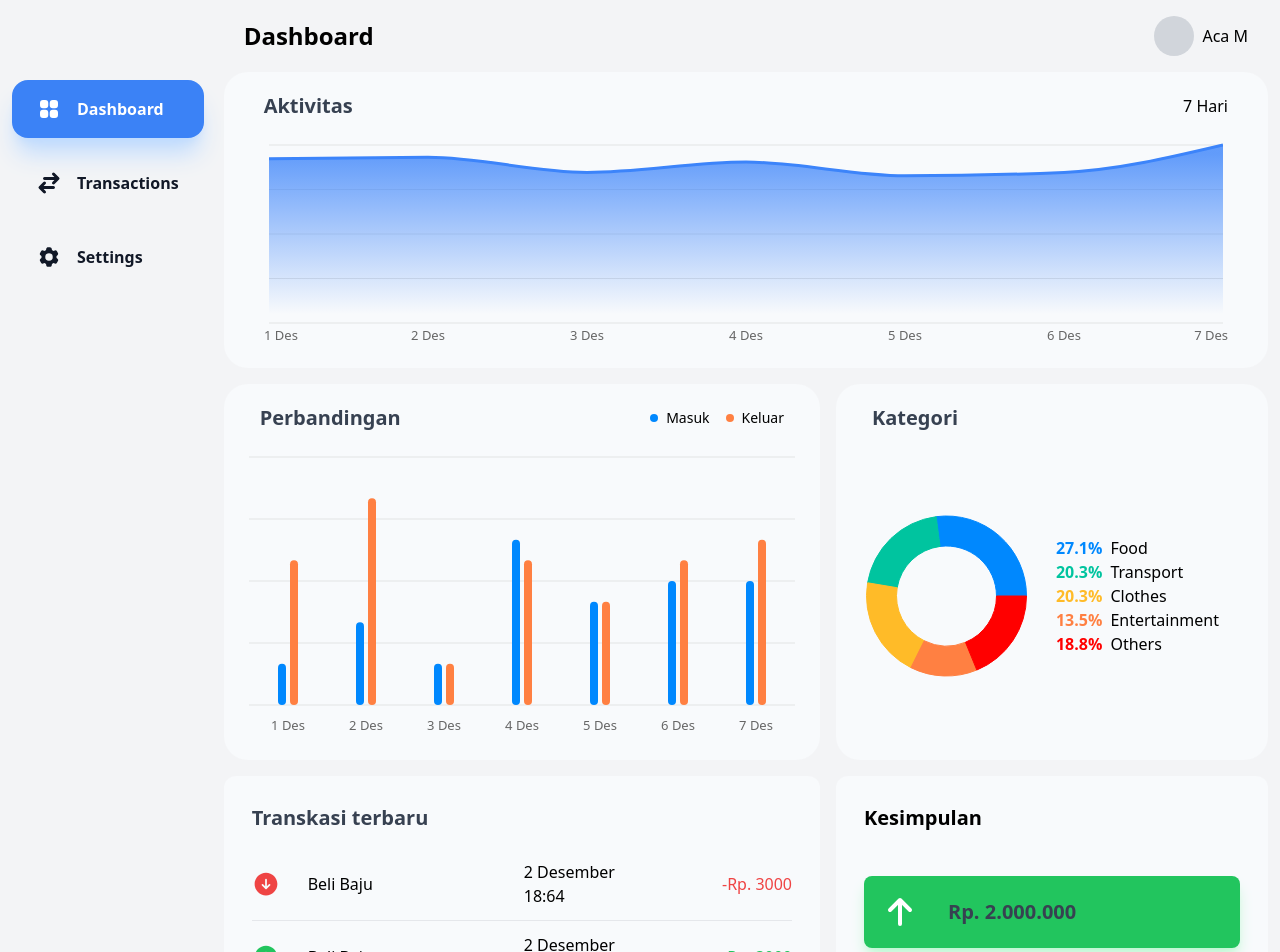
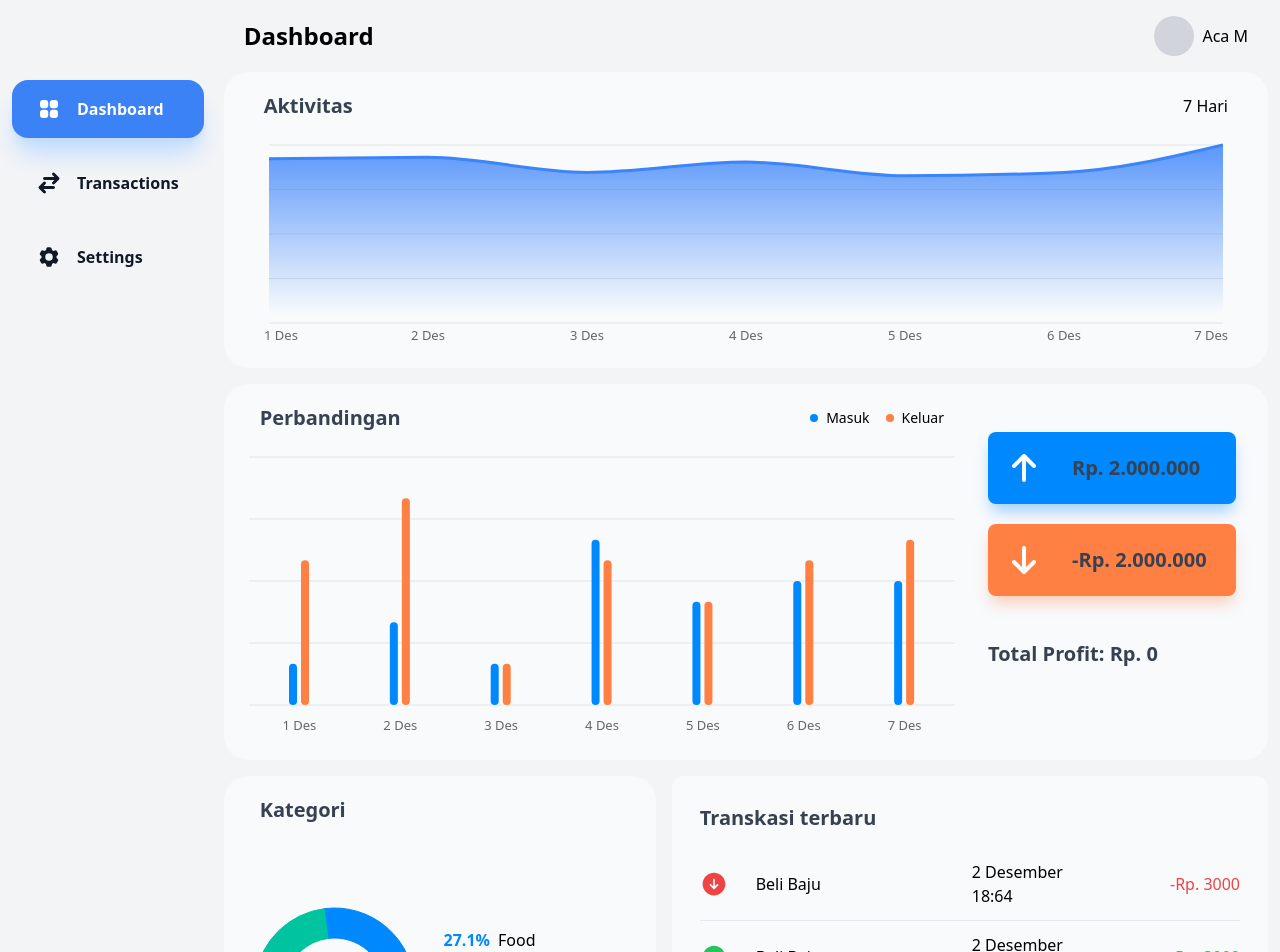
Before and after one commit to aacmal/finaki, a Next.js app: page /dashboard in a window 1280 px wide. Shown: the top 952 px of the page. Built offline with nearby package versions, Linux system fonts and the light colour scheme.

Commit message:
refactor BarChart component and change position of PieChart component

```diff
--- a/app/dashboard/page.tsx
+++ b/app/dashboard/page.tsx
@@ -4,7 +4,7 @@ import ArrowIcon from '@/icons/ArrowIcon';
 import classNames from 'classnames';
 import React from 'react'
 import AreaChart from '../../components/Charts/AreaChart';
-import BarChart from '../../components/Charts/BarChart';
+import BarChart from '../../components/Charts/BarChart/BarChart';
 import PieChart from '../../components/Charts/PieChart';
 import Transactions from '../../components/Transactions/Transactions';
 
@@ -40,29 +40,10 @@ const Page = (props: Props) => {
   return (
     <div className='flex flex-col gap-4'>
       <AreaChart data={data}/>
-      <div className='flex flex-col lg:flex-row gap-4 justify-between'>
-        <BarChart data={data}/>
+      <BarChart data={data}/>
+      <div className='flex gap-4 h-fit flex-col lg:flex-row'>
         <PieChart data={dataCategories}/>
-      </div>
-      {/* TODO: Create recent transactions component and then refator it */}
-      <div className='flex gap-4 h-fit flex-col lg:flex-row'>
         <Transactions data={transactions}/>
-        <div className='lg:w-[27rem] h-full bg-slate-50 p-7 rounded-xl flex flex-col gap-5'>
-          <h1 className='font-bold text-xl mb-6'>Kesimpulan</h1>
-          <TextWithIcon
-            iconPosition='left'
-            icon={<ArrowIcon direction='up' strokeWidth={3} stroke='currentColor'/>}
-            className="bg-green-500 shadow-green-200"
-          >Rp. 2.000.000
-          </TextWithIcon>
-          <TextWithIcon
-            iconPosition='left'
-            icon={<ArrowIcon direction='down' strokeWidth={3} stroke='currentColor'/>}
-            className="bg-red-500 shadow-red-200"
-          >-Rp. 2.000.000
-          </TextWithIcon>
-          <h1 className='font-bold text-xl mt-6'>Total Profit: Rp. 0</h1>
-        </div>
       </div>
     </div>
   )
--- a/components/Charts/BarChart.tsx
+++ /dev/null
@@ -1,54 +0,0 @@
-'use client'
-
-import Heading from '@/dls/Heading'
-import React from 'react'
-import { BarChart as BaChart, CartesianGrid, Tooltip, Legend, Bar, XAxis } from 'recharts'
-import ChartContainer from './ChartContainer'
-import ChartWrapper from './ChartWrapper'
-
-type Props = {
-  data: any[]
-}
-
-const COLOR = {
-  'INCOME': '#0088FE',
-  'OUTCOME': '#FF8042'
-}
-
-const BarChartHeader = () => (
-  <div className='flex justify-between px-4 items-center mb-5'>
-    <Heading className='font-bold text-xl'>Perbandingan</Heading>
-    <div className='flex items-center gap-4'>
-      <div className='flex items-center'>
-        <div style={{backgroundColor: COLOR['INCOME']}} className='h-2 w-2 rounded-full mr-2'></div>
-        <span className='text-sm'>Masuk</span>
-      </div>
-      <div className='flex items-center'>
-        <div style={{backgroundColor: COLOR['OUTCOME']}} className='h-2 w-2 rounded-full mr-2'></div>
-        <span className='text-sm'>Keluar</span>
-      </div>
-    </div>
-  </div>
-)
-
-
-const BarChart = ({ data }: Props) => {
-  return (
-    <ChartContainer className='flex-1'>
-      <BarChartHeader/>
-      <ChartWrapper className=' h-52 lg:h-72 w-full'>
-        <BaChart
-          data={data}
-        >
-          <CartesianGrid opacity={0.5} vertical={false} />
-          <Tooltip cursor={{fill: '#0088FE', opacity: 0.1}}/>
-          <Bar isAnimationActive radius={[10, 10, 10, 10]} barSize={8} dataKey="in" fill="#0088FE" />
-          <Bar isAnimationActive radius={[10, 10, 10, 10]} barSize={8} dataKey="out" fill="#FF8042" />
-          <XAxis style={{ fontSize: 13 }} tickMargin={10} height={30} axisLine={false} tickLine={false} dataKey='name'/>
-        </BaChart>
-      </ChartWrapper>
-    </ChartContainer>
-  )
-}
-
-export default BarChart
--- /dev/null
+++ b/components/Charts/BarChart/BarChart.module.scss
@@ -0,0 +1,9 @@
+.incomeBadge{
+  background-color: #0088FE;
+  box-shadow: 0 10px 15px -3px #0087fe5d;
+}
+
+.outcomeBadge{
+  background-color: #FF8042;
+  box-shadow: 0 10px 15px -3px #FF80425d;
+}
--- /dev/null
+++ b/components/Charts/BarChart/BarChart.tsx
@@ -0,0 +1,63 @@
+'use client'
+
+import Heading from '@/dls/Heading'
+import TextWithIcon from '@/dls/TextWithIcon'
+import ArrowIcon from '@/icons/ArrowIcon'
+import classNames from 'classnames'
+import React from 'react'
+import { BarChart as BaChart, CartesianGrid, Tooltip, Legend, Bar, XAxis } from 'recharts'
+import ChartContainer from '../ChartContainer'
+import ChartWrapper from '../ChartWrapper'
+
+import styles from './BarChart.module.scss'
+import BarChartHeader from './BarChartHeader'
+
+type Props = {
+  data: any[]
+}
+
+const COLOR = {
+  'INCOME': '#0088FE',
+  'OUTCOME': '#FF8042'
+}
+
+
+
+
+const BarChart = ({ data }: Props) => {
+  return (
+    <ChartContainer className='flex gap-4 lg:flex-row flex-col'>
+      <div className='flex-1'>
+        <BarChartHeader COLOR={COLOR}/>
+        <ChartWrapper className=' h-52 lg:h-72 w-full'>
+          <BaChart
+            data={data}
+          >
+            <CartesianGrid opacity={0.5} vertical={false} />
+            <Tooltip cursor={{fill: '#0088FE', opacity: 0.1}}/>
+            <Bar isAnimationActive radius={[10, 10, 10, 10]} barSize={8} dataKey="in" fill="#0088FE" />
+            <Bar isAnimationActive radius={[10, 10, 10, 10]} barSize={8} dataKey="out" fill="#FF8042" />
+            <XAxis style={{ fontSize: 13 }} tickMargin={10} height={30} axisLine={false} tickLine={false} dataKey='name'/>
+          </BaChart>
+        </ChartWrapper>
+      </div>
+      <div className='lg:w-[17rem] w-full h-full bg-slate-50 py-7 px-3 rounded-xl flex flex-col gap-5'>
+        <TextWithIcon
+          iconPosition='left'
+          icon={<ArrowIcon direction='up' strokeWidth={3} stroke='currentColor'/>}
+          className={classNames(styles.incomeBadge)}
+        >Rp. 2.000.000
+        </TextWithIcon>
+        <TextWithIcon
+          iconPosition='left'
+          icon={<ArrowIcon direction='down' strokeWidth={3} stroke='currentColor'/>}
+          className={classNames(styles.outcomeBadge)}
+        >-Rp. 2.000.000
+        </TextWithIcon>
+        <Heading className='mt-6'>Total Profit: Rp. 0</Heading>
+      </div>
+    </ChartContainer>
+  )
+}
+
+export default BarChart
--- /dev/null
+++ b/components/Charts/BarChart/BarChartHeader.tsx
@@ -0,0 +1,25 @@
+import Heading from '@/dls/Heading'
+import React from 'react'
+
+type BarChartHeaderProps = {
+  COLOR: any,
+}
+
+const BarChartHeader = ({
+  COLOR
+}: BarChartHeaderProps) => (
+  <div className='flex justify-between px-4 items-center mb-5'>
+    <Heading className='font-bold text-xl'>Perbandingan</Heading>
+    <div className='flex items-center gap-4'>
+      <div className='flex items-center'>
+        <div style={{backgroundColor: COLOR['INCOME']}} className='h-2 w-2 rounded-full mr-2'></div>
+        <span className='text-sm'>Masuk</span>
+      </div>
+      <div className='flex items-center'>
+        <div style={{backgroundColor: COLOR['OUTCOME']}} className='h-2 w-2 rounded-full mr-2'></div>
+        <span className='text-sm'>Keluar</span>
+      </div>
+    </div>
+  </div>
+)
+export default BarChartHeader
```
